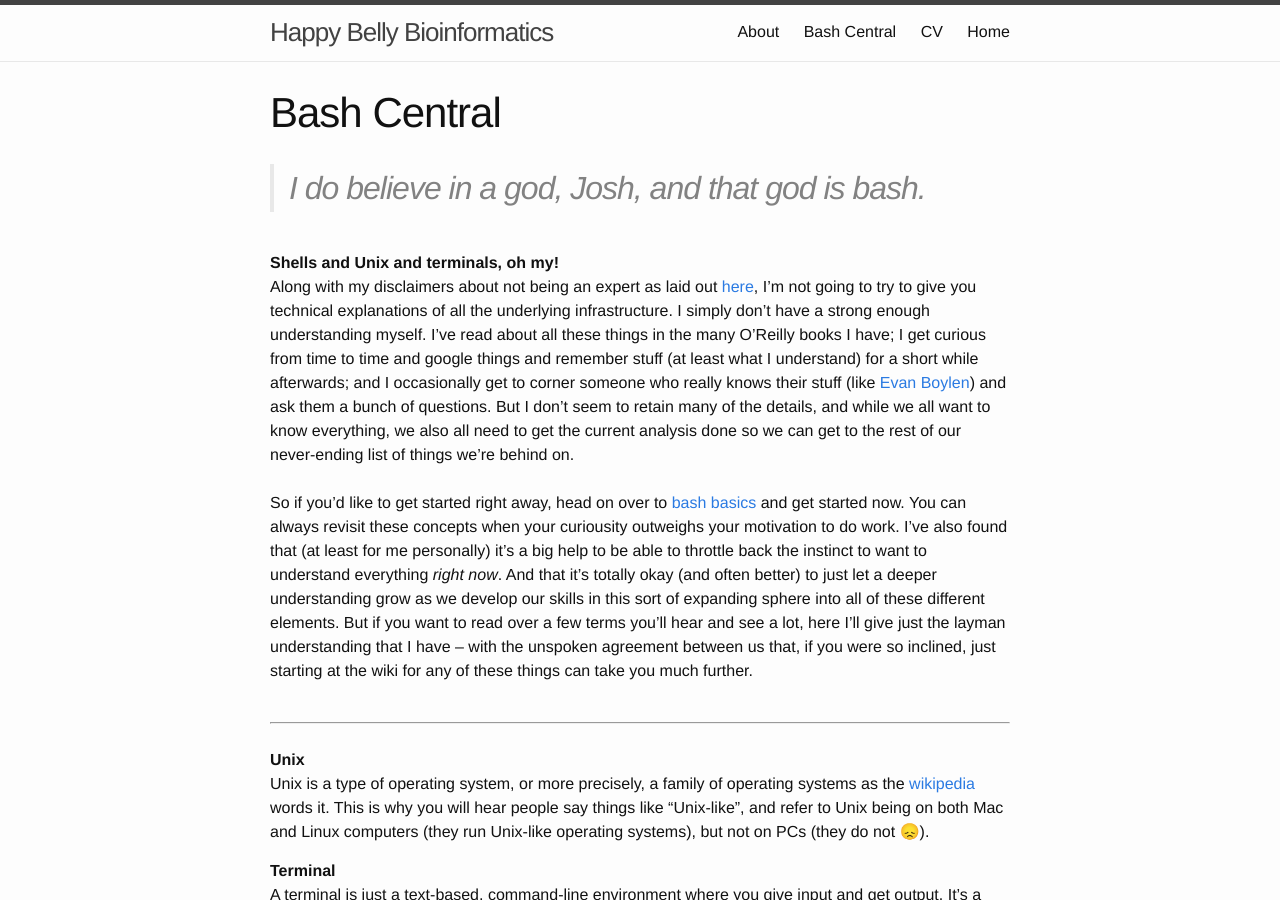
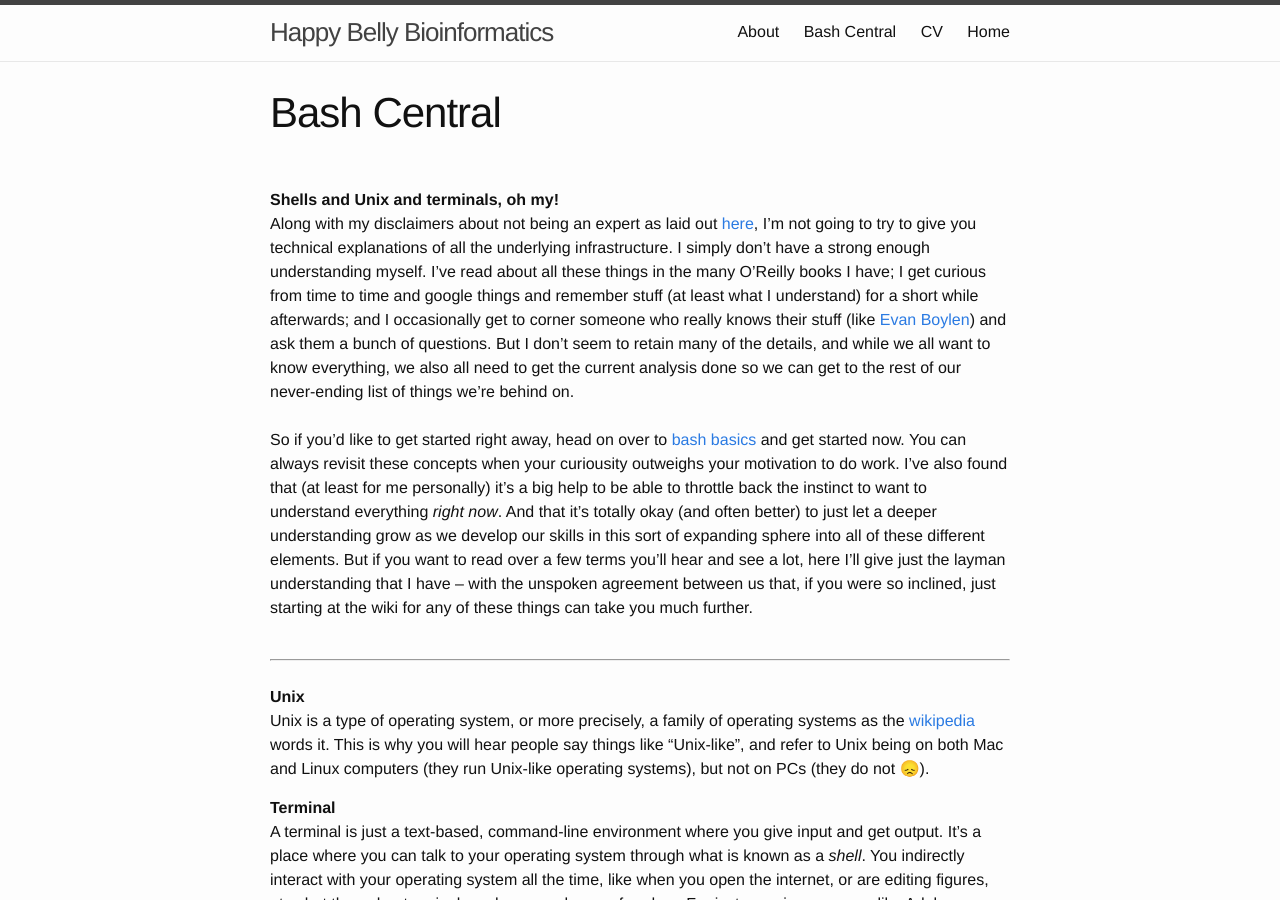
Before and after one commit to AstrobioMike/AstrobioMike.github.io, a Jekyll site: the page built from bash.md, in a window 1280 px wide and 900 px high. Built offline with Jekyll 4.4.1, drawn with Linux system fonts in a browser that asks for light colours.

Commit message:
Update bash.md

```diff
--- a/bash.md
+++ b/bash.md
@@ -2,8 +2,6 @@
 layout: page
 title: Bash Central
 ---
-
-> ## I do believe in a god, Josh, and that god is *bash*.
 
 <br>
 **Shells and Unix and terminals, oh my!**
```
